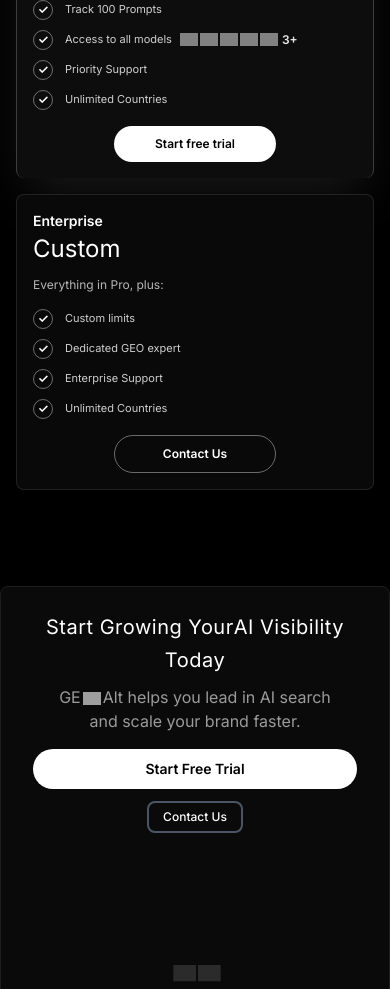
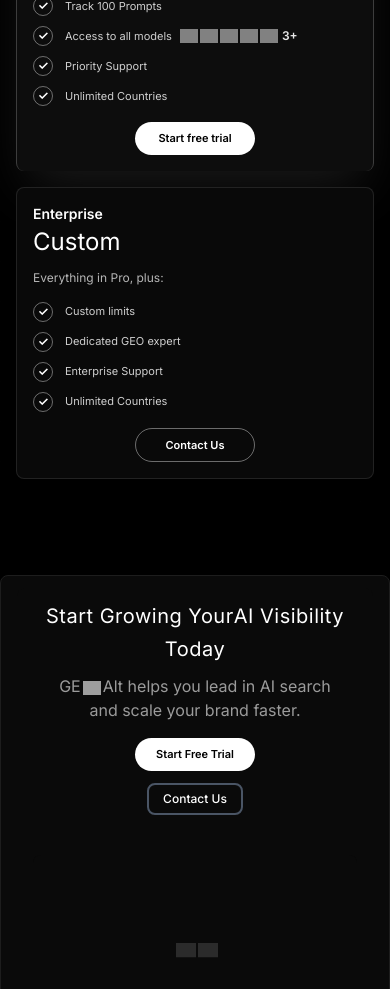
Before and after one commit to geoalt43/geoalt-website, a Next.js app: page / in a window 390 px wide. Shown: the part 7140-8129 px from the top of the page. Built offline with nearby package versions, Linux system fonts and the light colour scheme; grey boxes are pictures that could not be loaded.

Commit message:
updated button styles and dimensions in CTA and Pricing sections for improved consistency and responsiveness.

```diff
--- a/src/components/marketing/cta-section.tsx
+++ b/src/components/marketing/cta-section.tsx
@@ -49,7 +49,7 @@ export function CTASection() {
                 href="https://forms.google.com/YOUR_FORM_ID_HERE"
                 target="_blank"
                 rel="noopener noreferrer"
-                className="bg-white text-black px-5 sm:px-6 py-2.5 sm:py-3 rounded-full text-sm sm:text-base font-semibold hover:bg-[#a0a0a0] transition-all duration-200 ease-in-out inline-block text-center w-full sm:w-auto min-w-[140px] sm:min-w-auto"
+                className="bg-white text-black px-5 sm:px-6 py-2 sm:py-3 rounded-full text-[11px] sm:text-base font-semibold whitespace-nowrap hover:bg-[#a0a0a0] transition-all duration-200 ease-in-out inline-block text-center w-full max-w-[120px] mx-auto sm:w-auto sm:max-w-none sm:min-w-[140px] sm:mx-0"
               >
                 Start Free Trial
               </a>
@@ -65,7 +65,7 @@ export function CTASection() {
           </div>
 
           {/* Right Section - AI Platform Rotator */}
-          <div className="flex-shrink-0 w-full sm:w-auto sm:min-w-[280px] md:min-w-[320px] lg:w-[450px] h-[200px] sm:h-[250px] md:h-[280px] lg:h-[350px] flex items-center justify-center lg:justify-end relative overflow-hidden">
+          <div className="flex-shrink-0 w-full sm:w-auto sm:min-w-[260px] md:min-w-[300px] lg:w-[400px] h-[190px] sm:h-[230px] md:h-[260px] lg:h-[320px] flex items-center justify-center lg:justify-end relative overflow-hidden">
             <div className="relative w-full h-full max-w-full">
               <div className="relative w-full h-full">
                 {/* Card Container */}
@@ -75,7 +75,7 @@ export function CTASection() {
                     backdropFilter: 'blur(10px)',
                   }}
                 >
-                  <div className="scale-[0.85] sm:scale-[1.1] md:scale-[1.3] lg:scale-[1.7] xl:scale-[2] origin-center  overflow-hidden w-full h-full flex items-center justify-center" style={{ height: '100%', width: '100%' }}>
+                  <div className="scale-[0.75] sm:scale-[0.9] md:scale-[1.0] lg:scale-[1.1] xl:scale-[1.2] origin-center overflow-hidden w-full h-full flex items-center justify-center" style={{ height: '100%', width: '100%' }}>
                     <AIPlatformRotator variant="muted" size="default" />
                   </div>
                 </div>
--- a/src/components/marketing/pricing-section.tsx
+++ b/src/components/marketing/pricing-section.tsx
@@ -354,7 +354,7 @@ function PricingCard({ plan }: { plan: typeof pricingPlans[0] }) {
           ))}
         </div>
         {plan.price === 'Custom' ? (
-          <button className="mt-auto w-[50%] max-w-xs sm:w-full mx-auto sm:mx-0 rounded-full border border-white/40 text-white py-2.5 sm:py-3 text-xs sm:text-sm font-semibold">
+          <button className="mt-auto w-full max-w-[120px] sm:max-w-none sm:w-full mx-auto sm:mx-0 rounded-full border border-white/40 text-white py-2 sm:py-3 text-[11px] sm:text-sm font-semibold whitespace-nowrap">
             Contact Us
           </button>
         ) : (
@@ -362,7 +362,7 @@ function PricingCard({ plan }: { plan: typeof pricingPlans[0] }) {
             href="https://forms.gle/wLMpHeTqQogumFMK8"
             target="_blank"
             rel="noopener noreferrer"
-            className="mt-auto w-[50%] max-w-xs sm:w-full mx-auto sm:mx-0 rounded-full bg-white text-black py-2.5 sm:py-3 text-xs sm:text-sm font-semibold text-center block hover:bg-[#d4d4d4] transition-all duration-200 ease-in-out"
+            className="mt-auto w-full max-w-[120px] sm:max-w-none sm:w-full mx-auto sm:mx-0 rounded-full bg-white text-black py-2 sm:py-3 text-[11px] sm:text-sm font-semibold text-center whitespace-nowrap block hover:bg-[#d4d4d4] transition-all duration-200 ease-in-out"
           >
             Start free trial
           </a>
```
